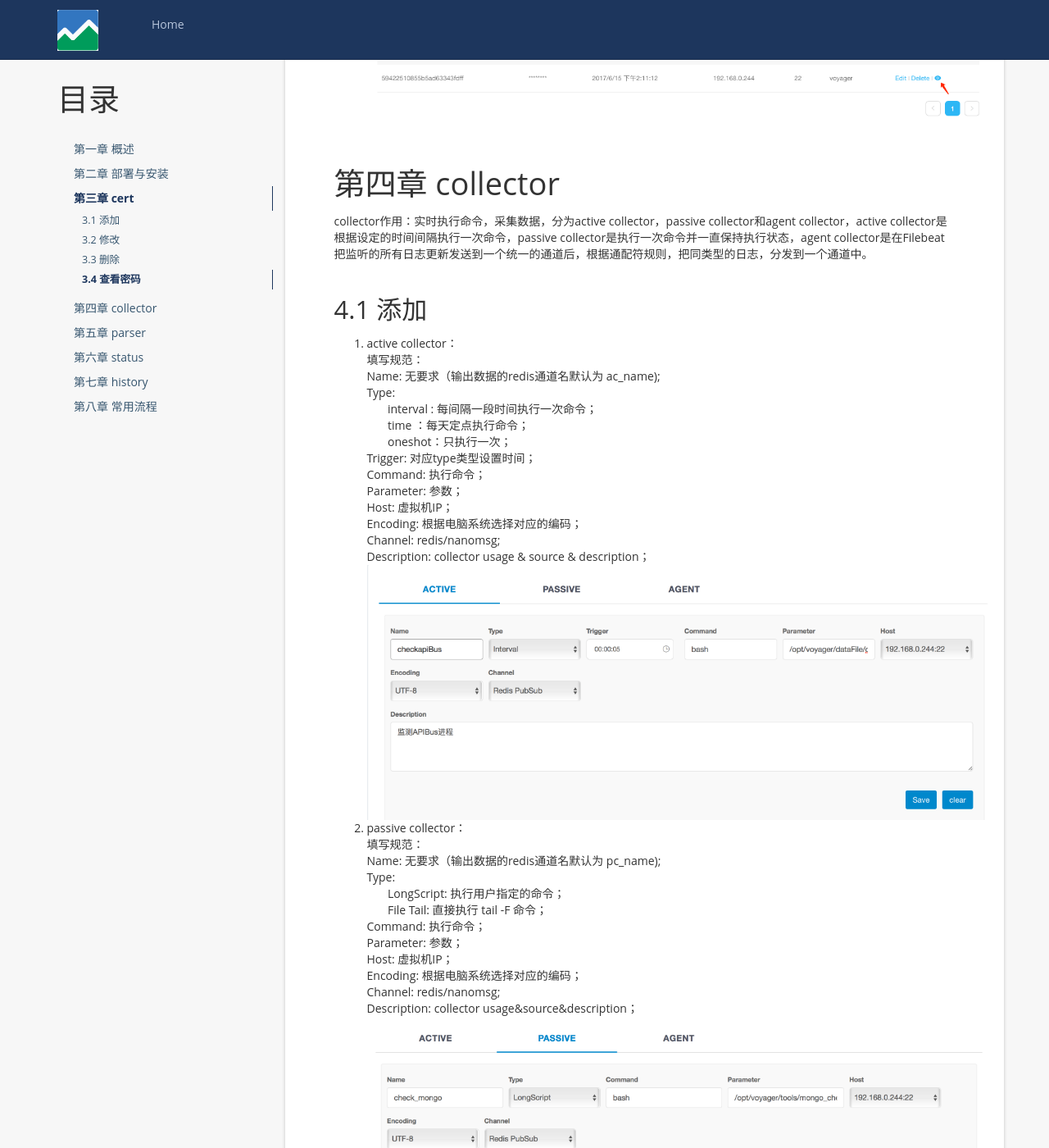
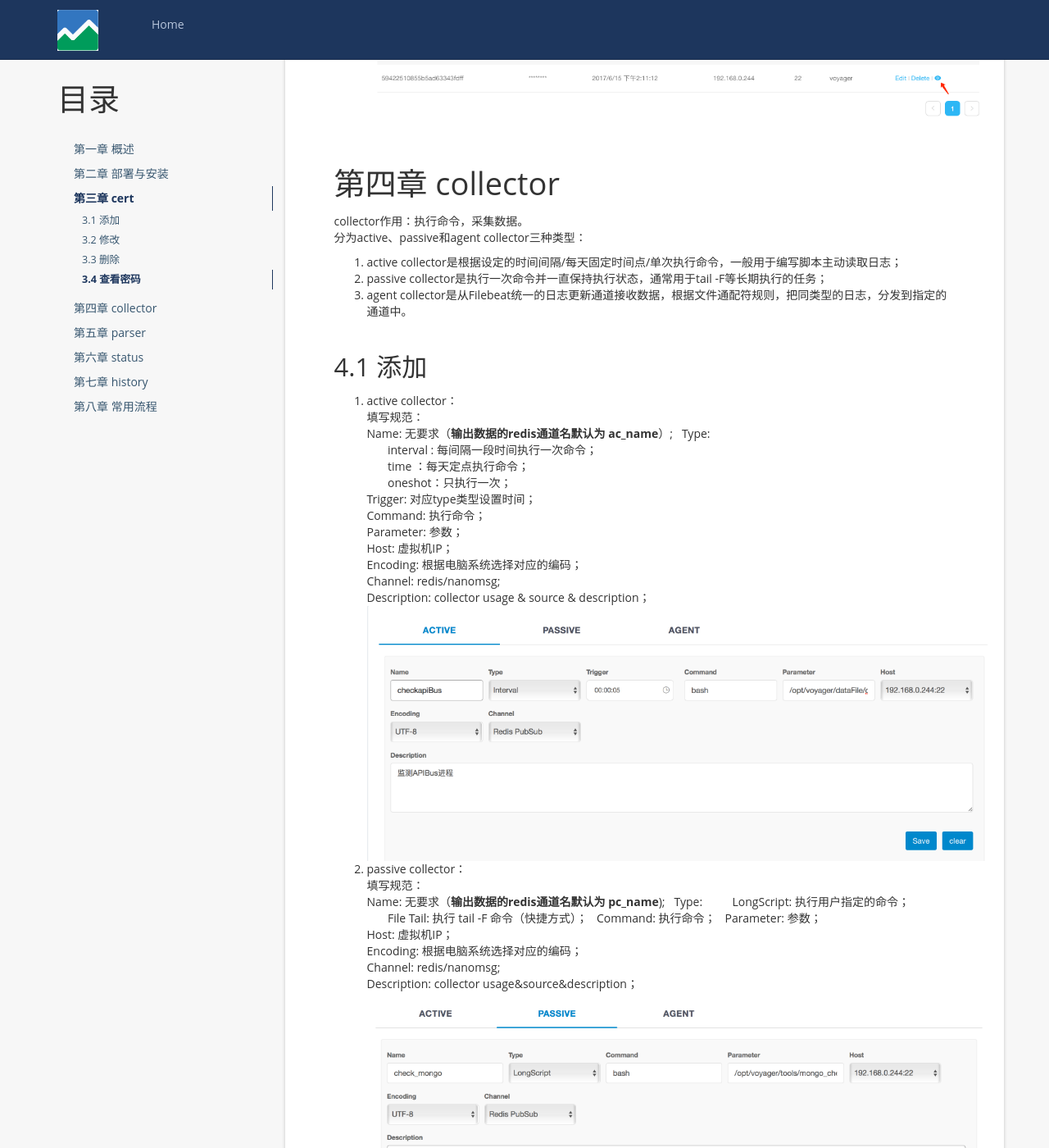
Before and after one commit to Orientsoft/conalog-doc, a Jekyll site: the page built from _posts/2017-06-20-user-manual.md, in a window 1280 px wide and 1400 px high, scrolled down 6430 px. Shown: the whole window at 82% size. Built offline with Jekyll 4.4.1, drawn with Linux system fonts in a browser that asks for light colours; nearby versions of some CDN libraries; comment, search, counter and statistics services are not loaded; some of the changed text lies outside the part shown.

Commit message:
Update 2017-06-20-user-manual.md

````diff
--- a/_posts/2017-06-20-user-manual.md
+++ b/_posts/2017-06-20-user-manual.md
@@ -123,7 +123,7 @@ conalogHost:conalogFrontPort
  第三章 cert
 ====================================
 
-cert功能：通过ssh连接登陆虚拟机，随后可以执行Shell命令。
+cert功能：存储用于远程SSH登录的账号。Conalog可以通过ssh连接登陆虚拟机，随后可以执行Shell命令。
 
 3.1 添加
 ---------------------
@@ -168,14 +168,18 @@ cert功能：通过ssh连接登陆虚拟机，随后可以执行Shell命令。
 第四章 collector
 ====================================
 
-collector作用：实时执行命令，采集数据，分为active collector，passive collector和agent collector，active collector是根据设定的时间间隔执行一次命令，passive collector是执行一次命令并一直保持执行状态，agent collector是在Filebeat把监听的所有日志更新发送到一个统一的通道后，根据通配符规则，把同类型的日志，分发到一个通道中。
+collector作用：执行命令，采集数据。
+分为active、passive和agent collector三种类型：
+1. active collector是根据设定的时间间隔/每天固定时间点/单次执行命令，一般用于编写脚本主动读取日志；
+2. passive collector是执行一次命令并一直保持执行状态，通常用于tail -F等长期执行的任务；
+3. agent collector是从Filebeat统一的日志更新通道接收数据，根据文件通配符规则，把同类型的日志，分发到指定的通道中。
 
  4.1 添加
 ---------------------
 
 1. active collector：
 填写规范：
-Name: 无要求（输出数据的redis通道名默认为 ac_name);
+Name: 无要求（**输出数据的redis通道名默认为 ac_name**）;
 Type:
 &nbsp; &nbsp; &nbsp; &nbsp;interval : 每间隔一段时间执行一次命令；
 &nbsp; &nbsp; &nbsp; &nbsp;time ：每天定点执行命令；
@@ -190,10 +194,10 @@ Description: collector usage & source & description；
 ![](/conalog-doc/styles/images/addActiveCollector.png)
 2. passive collector：
 填写规范：
-Name: 无要求（输出数据的redis通道名默认为 pc_name);
+Name: 无要求（**输出数据的redis通道名默认为 pc_name**);
 Type:
 &nbsp; &nbsp; &nbsp; &nbsp;LongScript: 执行用户指定的命令；
-&nbsp; &nbsp; &nbsp; &nbsp;File Tail: 直接执行 tail -F 命令；
+&nbsp; &nbsp; &nbsp; &nbsp;File Tail: 执行 tail -F 命令（快捷方式）；
 Command: 执行命令；
 Parameter: 参数；
 Host: 虚拟机IP；
@@ -206,7 +210,7 @@ Description: collector usage&source&description；
 ![](/conalog-doc/styles/images/addAgentCollector.png)
 &nbsp;3.2 弹出添加框，填写信息：
 &nbsp;&nbsp;&nbsp;填写规范
-&nbsp;&nbsp;&nbsp;Name: 无要求 （输出数据的redis通道名默认为 agt_name）；
+&nbsp;&nbsp;&nbsp;Name: 无要求 （**输出数据的redis通道名默认为 agt_name**）；
 &nbsp;&nbsp;&nbsp;Parameter: 文件名的正则表达式；
 &nbsp;&nbsp;&nbsp;Encoding: 根据电脑系统选择对应的编码；
 &nbsp;&nbsp;&nbsp;Channel: redis/nanomsg;
@@ -259,11 +263,11 @@ parser的功能：parser通过调用脚本把文件中的文本数据转换成
 2. 弹出添加框，填写内容，所有选项均为必填：
 填写规范：
 Name：esb   (无要求)；
-Path：esb.js   (parser脚本的路径)；
+Path：esb.js   (parser脚本的路径，可以使用相对路径，默认当前目录为CONALOG_PATH/parser/)；
 Parameter：esb=1   (脚本对应的参数)；
-InputChannel：ac\_mobile   (输入数据通道名)；
-OutputChannel：p_esb   (输出数据通道名)；
-InputType：RedisChannel   (RedisChannel/NanomsgQueue);
+InputChannel：ac\_mobile (输入数据通道名)；
+OutputChannel：esb (输出数据通道名，**Conalog会自动给输出通道名加前缀p\_**)；
+InputType：RedisChannel   (RedisChannel/NanomsgQueue);
 OutputType：RedisChannel   (RedisChannel/NanomsgQueue);
 Remark：input:... output:{...}   (parser脚本作用描述，输入输出数据格式等);
 ![](/conalog-doc/styles/images/addParserContent.png)
@@ -287,11 +291,19 @@ Remark：input:... output:{...}   (parser脚本作用描述，输入输出数据
 2. 弹出确定框，点击确认即删除，点击取消即取消删除：
 ![](/conalog-doc/styles/images/deleteParserModal.png)
 
+  5.4 Parser脚本
+---------------------
+
+1. Parser脚本用ES2015编写，默认存放在CONALOG_PATH/parser-src目录下；
+2. 脚本编写完成后，在conalog主目录执行gulp compile-parser即可将ES2015的Parser编译成ES5代码，存放在CONALOG_PATH/parser目录下；
+3. 请参考[Conalog Parser开发指南](https://github.com/Orientsoft/conalog/wiki/ParserDev)进行Parser的开发；
+4. 可以用Git为每个部署项目开新分支，并提交新开发的parser到github conalog项目，分支准备好后请在conalog项目提交Pull Request。请咨询[项目管理员](https://github.com/xiedidan)获取写入权限。
+
 
 第六章 status
 ====================================
 
-status作用：展示active collector，passive collector，agent collector以及parser执行的状态和结果。
+status作用：展示active collector，passive collector，agent collector以及parser执行的状态和结果，可以控制启停。
 
   6.1 active ／passive／agent status
 ---------------------
@@ -343,13 +355,6 @@ subscribe redis channel (active collector即为 ac_[collector name], passive col
 输入 redis-cli；
 subscribe redis channel (parser outputChannel);
 
-```
-//正确的输出格式：
-{
-
-}
-```
-
 
  6.2.3 删除parser实例
 1. 点击stop按钮；
````
Also changed, not shown: other parts of _posts/2017-06-20-user-manual.md (+5 -5 lines).
